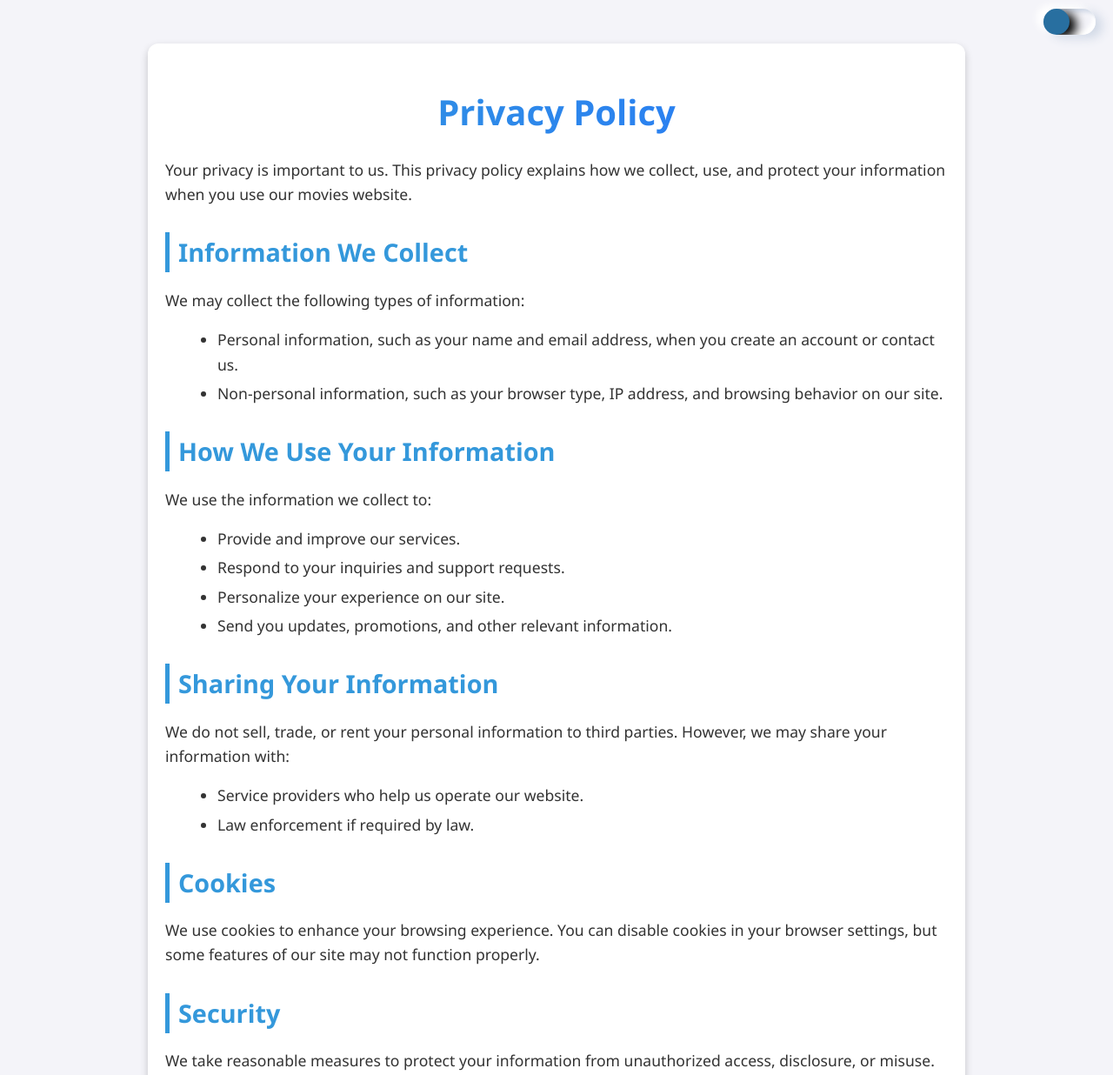
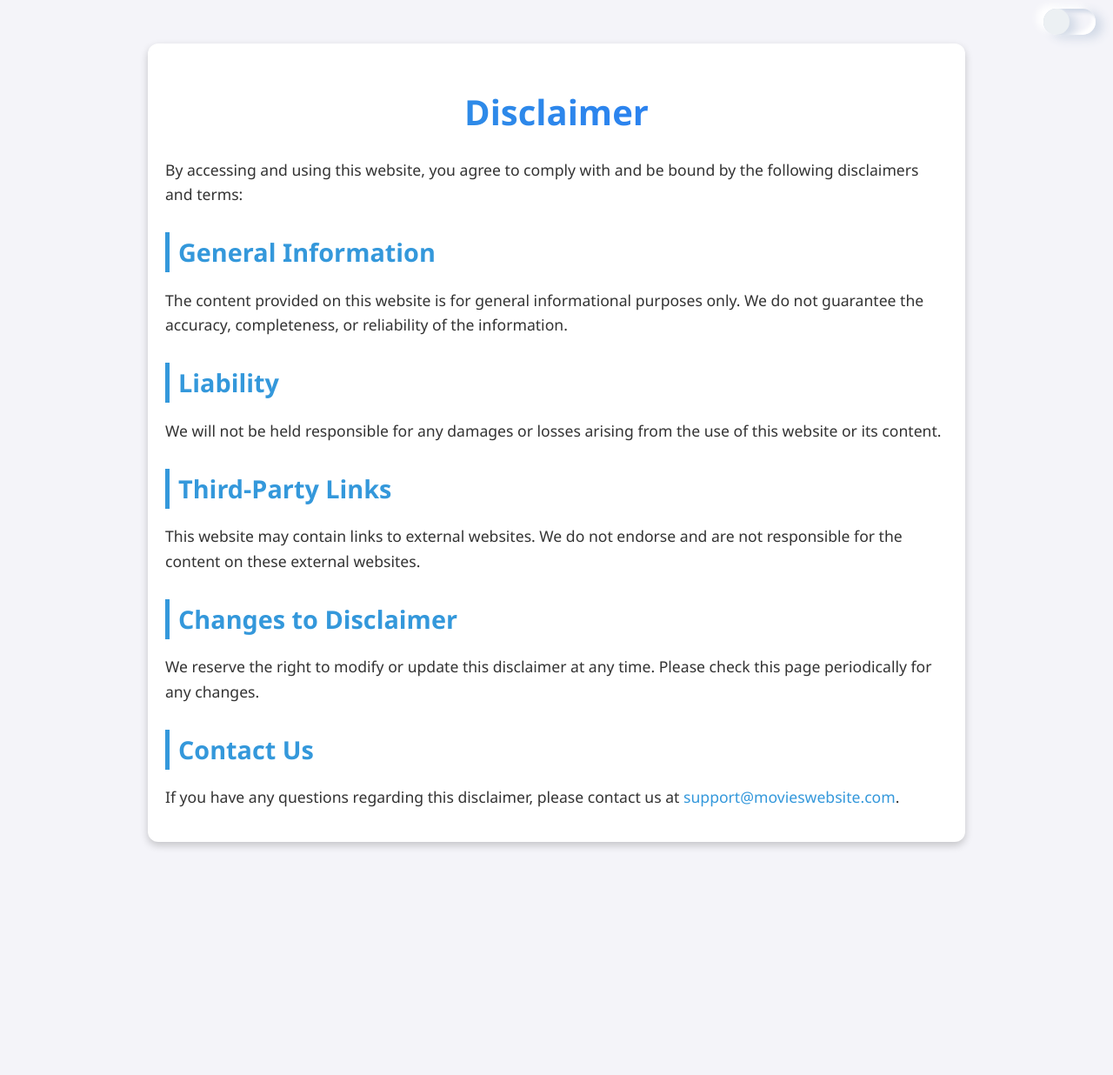
Before and after one commit to Saeedx303/-Disclaimer, a plain HTML site: page index.html in a window 1280 px wide. Shown: the top 1236 px of the page at 87% size. After the commit the page ends 1018 px from the top, so only its background shows below. Drawn offline with Linux system fonts and the light colour scheme.

Commit message:
Update index.html

```diff
--- a/index.html
+++ b/index.html
@@ -3,7 +3,7 @@
 <head>
     <meta charset="UTF-8">
     <meta name="viewport" content="width=device-width, initial-scale=1.0">
-    <title>Privacy Policy</title>
+    <title>Disclaimer</title>
     <style>
         :root {
             --background-light: #f4f4f9;
@@ -24,6 +24,7 @@
             overflow-y: scroll;
             transition: background-color 0.3s, color 0.3s;
         }
+
         .container {
             max-width: 900px;
             margin: 50px auto;
@@ -33,6 +34,7 @@
             border-radius: 12px;
             transition: background 0.3s;
         }
+
         h1 {
             text-align: center;
             font-size: 2.5rem;
@@ -42,9 +44,12 @@
             -webkit-background-clip: text;
             -webkit-text-fill-color: transparent;
         }
+
         body.dark-mode h1 {
-            background: linear-gradient(to right, #333333, #d1d9e6);
+            background: linear-gradient(to right, #ffffff, #d1d9e6);
+            color: var(--text-dark);
         }
+
         h2 {
             color: var(--primary-color-light);
             font-size: 1.8rem;
@@ -53,22 +58,28 @@
             margin-top: 30px;
             margin-bottom: 15px;
         }
+
         p, ul, li, a {
             font-size: 1.1rem;
         }
+
         ul {
             margin: 10px 0 20px 20px;
         }
+
         li {
             margin: 5px 0;
         }
+
         a {
             color: var(--primary-color-light);
             text-decoration: none;
         }
+
         a:hover {
             text-decoration: underline;
         }
+
         .theme-switch {
             position: fixed;
             top: 10px;
@@ -76,12 +87,14 @@
             display: flex;
             align-items: center;
         }
+
         .label {
             display: inline-flex;
             align-items: center;
             cursor: pointer;
             color: #394a56;
         }
+
         .toggle {
             isolation: isolate;
             position: relative;
@@ -94,33 +107,40 @@
                 4px 4px 4px 0px #d1d9e6 inset,
                 -4px -4px 4px 0px #ffffff inset;
         }
+
         .toggle-state {
             display: none;
         }
+
         .indicator {
             height: 100%;
             width: 200%;
-            background: #286fa0;
+            background: #ecf0f3;
             border-radius: 15px;
             transform: translate3d(-75%, 0, 0);
             transition: transform 0.4s cubic-bezier(0.85, 0.05, 0.18, 1.35);
-            box-shadow: -8px -4px 8px 0px #bcbcbc,
-                8px 4px 12px 0px #000000;
+            box-shadow: -8px -4px 8px 0px #ffffff,
+                8px 4px 12px 0px #d1d9e6;
         }
+
         .toggle-state:checked ~ .indicator {
             transform: translate3d(25%, 0, 0);
         }
+
         body.dark-mode {
             background-color: var(--background-dark);
             color: var(--text-dark);
         }
+
         body.dark-mode .container {
-            background: #ce7e00;
+            background: #2c2c2e;
         }
+
         body.dark-mode h2 {
             color: var(--primary-color-dark);
             border-left: 5px solid var(--primary-color-dark);
         }
+
         body.dark-mode a {
             color: var(--primary-color-dark);
         }
@@ -137,43 +157,23 @@
     </div>
 
     <div class="container">
-        <h1>Privacy Policy</h1>
-        <p>Your privacy is important to us. This privacy policy explains how we collect, use, and protect your information when you use our movies website.</p>
+        <h1>Disclaimer</h1>
+        <p>By accessing and using this website, you agree to comply with and be bound by the following disclaimers and terms:</p>
 
-        <h2>Information We Collect</h2>
-        <p>We may collect the following types of information:</p>
-        <ul>
-            <li>Personal information, such as your name and email address, when you create an account or contact us.</li>
-            <li>Non-personal information, such as your browser type, IP address, and browsing behavior on our site.</li>
-        </ul>
+        <h2>General Information</h2>
+        <p>The content provided on this website is for general informational purposes only. We do not guarantee the accuracy, completeness, or reliability of the information.</p>
 
-        <h2>How We Use Your Information</h2>
-        <p>We use the information we collect to:</p>
-        <ul>
-            <li>Provide and improve our services.</li>
-            <li>Respond to your inquiries and support requests.</li>
-            <li>Personalize your experience on our site.</li>
-            <li>Send you updates, promotions, and other relevant information.</li>
-        </ul>
+        <h2>Liability</h2>
+        <p>We will not be held responsible for any damages or losses arising from the use of this website or its content.</p>
 
-        <h2>Sharing Your Information</h2>
-        <p>We do not sell, trade, or rent your personal information to third parties. However, we may share your information with:</p>
-        <ul>
-            <li>Service providers who help us operate our website.</li>
-            <li>Law enforcement if required by law.</li>
-        </ul>
+        <h2>Third-Party Links</h2>
+        <p>This website may contain links to external websites. We do not endorse and are not responsible for the content on these external websites.</p>
 
-        <h2>Cookies</h2>
-        <p>We use cookies to enhance your browsing experience. You can disable cookies in your browser settings, but some features of our site may not function properly.</p>
-
-        <h2>Security</h2>
-        <p>We take reasonable measures to protect your information from unauthorized access, disclosure, or misuse.</p>
-
-        <h2>Changes to This Policy</h2>
-        <p>We may update this privacy policy from time to time. Please check this page periodically for updates.</p>
+        <h2>Changes to Disclaimer</h2>
+        <p>We reserve the right to modify or update this disclaimer at any time. Please check this page periodically for any changes.</p>
 
         <h2>Contact Us</h2>
-        <p>If you have any questions about this privacy policy, please contact us at <a href="https://movieshub3me.blogspot.com/">https://movieshub3me.blogspot.com/</a>.</p>
+        <p>If you have any questions regarding this disclaimer, please contact us at <a href="mailto:support@movieswebsite.com">support@movieswebsite.com</a>.</p>
     </div>
 
     <script>
```
